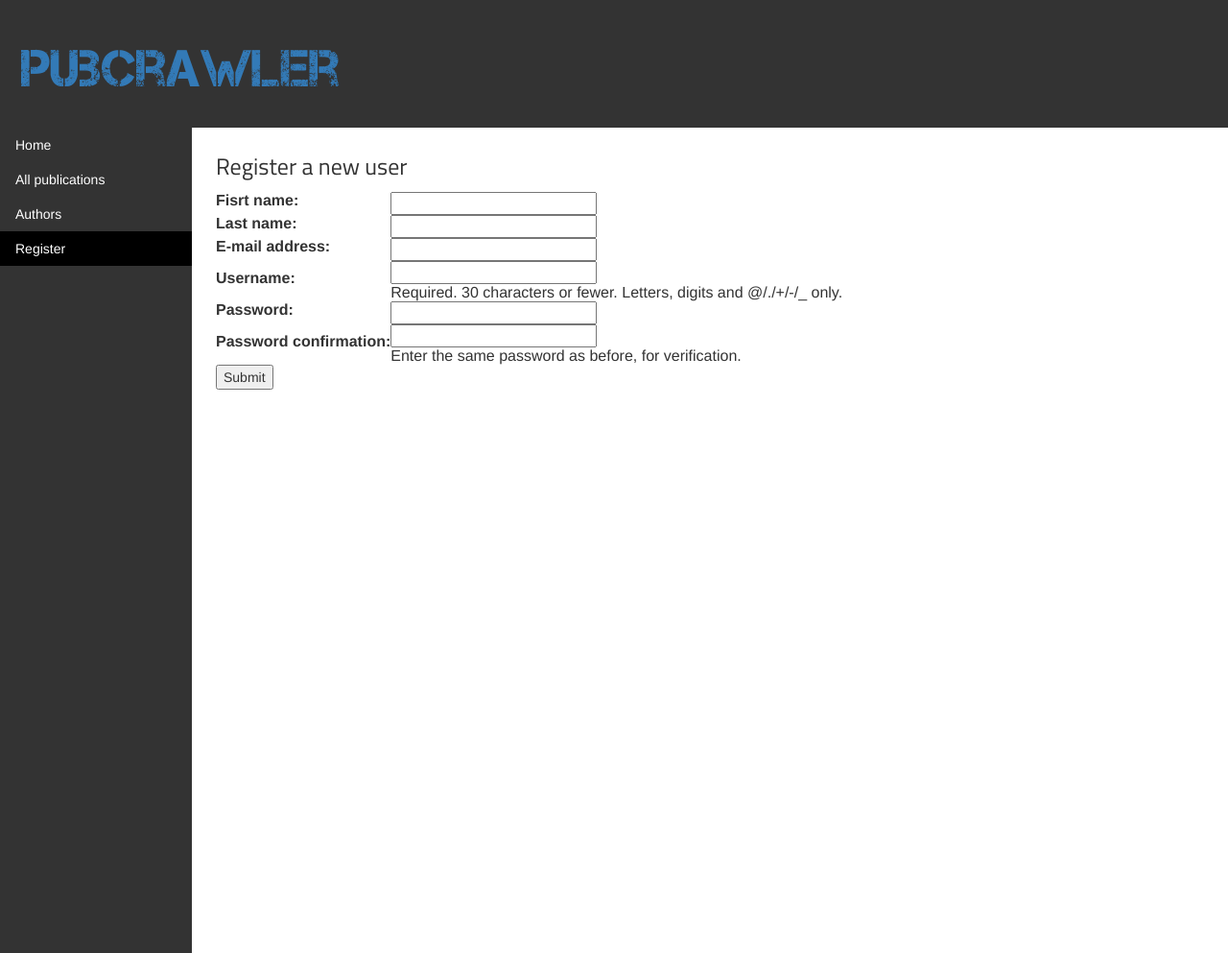
After one commit to jrrech/ees14-tarefa2, a Django app: page /register/ in a window 1280 px wide. The commit adds this page. Shown: the whole page at 96% size. Run offline with Django 3.2, Linux system fonts and the light colour scheme; some libraries are stand-ins or nearby versions.

Commit message:
Basic user creation form (working)

```diff
--- a/pubcrawler/pubman/static/css/pubman.css
+++ b/pubcrawler/pubman/static/css/pubman.css
@@ -1,7 +1,15 @@
 @font-face { font-family: Titillium; src: url('fonts/Titillium-Regular.otf'); }
 @font-face { font-family: Capture; src: url('fonts/Capture_it.ttf'); }
 
-h1 a {
+h1 {
+	font-family: Titillium;
+}
+
+h2 {
+	font-family: Titillium;
+}
+
+h3 {
 	font-family: Titillium;
 }
 
@@ -31,7 +39,7 @@ h1 a:hover {
 
 .content {
 	margin-left: 210px;
-    padding: 0;
+    padding: 10px 15px;
 }
 
 .sidebar ul {
@@ -63,19 +71,3 @@ h1 a:hover {
     background-color: #000;
     color: white;
 }
-
-/*
-.navbar ul {
-    list-style-type: none;
-    margin: 0;
-    padding: 0;
-	width: 200px;
-    background-color: #333;
-	list-style-type: none;
-    height: 100%;
-    position: fixed;
-    overflow: auto;
-    border-width: 0;
-}
-
-*/
--- a/pubcrawler/pubman/templates/pubman/authors_index.html
+++ b/pubcrawler/pubman/templates/pubman/authors_index.html
@@ -26,6 +26,7 @@ function go(sel){
             <li><a href="/">Home</a></li>
             <li><a href="/publications">All publications</a></li>
             <li><a class="active" href="/authors/A">Authors</a></li>
+            <li><a href="/register">Register</a></li>
         </ul>
     </div>
 
--- a/pubcrawler/pubman/templates/pubman/index.html
+++ b/pubcrawler/pubman/templates/pubman/index.html
@@ -17,6 +17,7 @@
 <li><a class="active" href="/">Home</a></li>
 <li><a href="/publications">All publications</a></li>
 <li><a href="/authors/A">Authors</a></li>
+<li><a href="/register">Register</a></li>
 </ul>
 </div>
 
--- a/pubcrawler/pubman/templates/pubman/publications_index.html
+++ b/pubcrawler/pubman/templates/pubman/publications_index.html
@@ -16,7 +16,8 @@
 <ul>
 <li><a href="/">Home</a></li>
 <li><a class="active" href="/publications">All publications</a></li>
-<li><a href="/authors">Authors</a></li>
+<li><a href="/authors/A">Authors</a></li>
+<li><a href="/register">Register</a></li>
 </ul>
 </div>
 
--- /dev/null
+++ b/pubcrawler/pubman/templates/pubman/register.html
@@ -0,0 +1,78 @@
+{% load staticfiles %}
+
+<head>
+<link rel="stylesheet" href="//maxcdn.bootstrapcdn.com/bootstrap/3.2.0/css/bootstrap.min.css">
+<link rel="stylesheet" href="//maxcdn.bootstrapcdn.com/bootstrap/3.2.0/css/bootstrap-theme.min.css">
+<link rel="stylesheet" href="{% static 'css/pubman.css' %}">
+</head>
+
+<div class="titlebar">
+    <ul>
+    <li><h1><a href="/">Pubcrawler</a></h1></li>
+    <ul>
+</div>
+
+<div class="sidebar">
+<ul>
+<li><a href="/">Home</a></li>
+<li><a href="/publications">All publications</a></li>
+<li><a href="/authors/A">Authors</a></li>
+<li><a class="active" href="/register">Register</a></li>
+</ul>
+</div>
+
+<body>
+	<div class="content">
+        <h3>Register a new user</h3>
+
+<!--        <form action="/author_create/" method="post">
+        {% csrf_token %}
+        <p>First name:<input type="text" name="first_name"></p>
+        <p>Last name:<input type="text" name="last_name"></p>
+        <p>Email address:<input type="text" name="email"></p>
+        <p>Username:<input type="text" name="username"></p>
+        <p>Password:<input type="password" name="password"></p>
+        <input type="submit"/>
+        </form> -->
+        {% if creation_form %}
+        <form action="/author_create/" method="post">
+        {% csrf_token %}
+        <table>
+            <tr>
+                <th><label for="id_firstname">Fisrt name:</label></th>
+                <td><input id="id_firstname" maxlength=100 name="first_name" type="text" /></td>
+            </tr>
+            <tr>
+                <th><label for="id_lastname">Last name:</label></th>
+                <td><input id="id_lastname" maxlength=100 name="last_name" type="text" /></td>
+            </tr>
+            <tr>
+                <th><label for="id_email">E-mail address:</label></th>
+                <td><input id="id_email" maxlength=100 name="email" type="text" /></td>
+            </tr>
+            <tr>
+                <th>
+                    <label for="id_username">Username:</label>
+                </th>
+                <td>
+                    <input id="id_username" maxlength="30" name="username" type="text" /><br /><span class="helptext">Required. 30 characters or fewer. Letters, digits and @/./+/-/_ only.</span>
+                </td>
+            </tr>
+            <tr>
+                <th><label for="id_password1">Password:</label></th>
+                <td><input id="id_password1" name="password1" type="password" /></td>
+            </tr>
+            <tr>
+                <th><label for="id_password2">Password confirmation:</label></th>
+                <td><input id="id_password2" name="password2" type="password" /><br /><span class="helptext">Enter the same password as before, for verification.</span></td>
+            </tr>
+        </table>
+        <input type="submit"/>
+        </form>
+        {% else %}
+            {% if success %}
+            <p>The new user was succesfully registered.</p>
+            {% endif %}
+        {% endif %}
+	</div>
+</body>
--- a/pubcrawler/pubman/urls.py
+++ b/pubcrawler/pubman/urls.py
@@ -1,4 +1,6 @@
 from django.conf.urls import url
+from django.views.generic.edit import CreateView
+from django.contrib.auth.forms import UserCreationForm
 
 from . import views
 
@@ -8,4 +10,6 @@ urlpatterns = [
     url(r'^publications/$', views.pub_index, name='publications'),
     url(r'^authors/(?P<author_id>[0-9]+)/$', views.author_detail, name='author_detail'),
     url(r'^publications/(?P<pub_id>[0-9]+)/$', views.publication_detail, name='publication_detail'),
+    url(r'^register/$', views.register, name='register'),
+    url(r'^author_create/$', views.author_create, name='author_create'),
 ]
--- a/pubcrawler/pubman/views.py
+++ b/pubcrawler/pubman/views.py
@@ -1,5 +1,7 @@
 from django.shortcuts import render
 from django.template import loader
+from django.contrib.auth.forms import UserCreationForm
+from django.contrib.auth.models import User
 
 from django.http import HttpResponse
 from .models import Author, Publication
@@ -23,6 +25,23 @@ def authors_index(request, letter):
 def author_detail(request, author_id):
 	return HttpResponse("Author details request with id %s" % author_id)
 
+def register(request, success = False):
+    if success == True:
+        context = { 'success' : True }
+    else:
+        form1 = UserCreationForm()
+        context = { 'creation_form' : form1 }
+
+    return render(request, 'pubman/register.html', context)
+
+def author_create(request):
+    if request.POST['password1'] != request.POST['password2']:
+        return HttpResponse(" THE PASSWORDS DO NOT MATCH!")
+
+    User.objects.create_user(request.POST['username'], request.POST['email'], request.POST['password2'])
+
+    return register(request, success=True)
+
 def pub_index(request):
 	context = {}
 	return render(request, 'pubman/publications_index.html', context)
```
Also changed, not shown: pubcrawler/pubman/models.py (+5 -3 lines).
